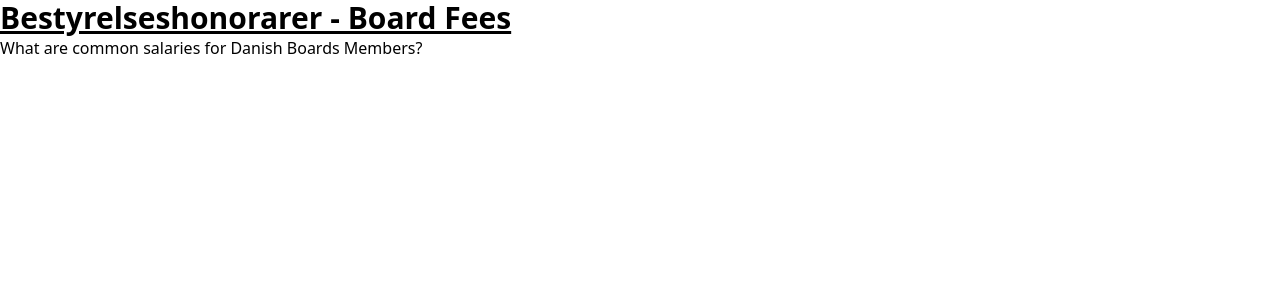
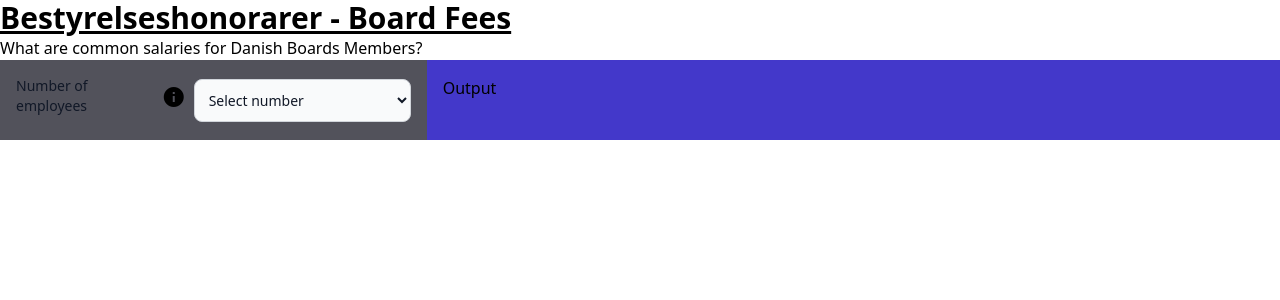
Before and after one commit to AdrianDaeschlein/ccg-honorar, a SvelteKit app in the folder ccg-honorar/: page / in a window 1280 px wide. Shown: the top 300 px of the page. Built offline with nearby package versions, Linux system fonts and the light colour scheme.

Commit message:
ADD first input field

```diff
--- a/ccg-honorar/src/routes/+page.svelte
+++ b/ccg-honorar/src/routes/+page.svelte
@@ -1,2 +1,56 @@
+<script lang="ts">
+
+</script>
+
+<style>
+    .tooltip:hover .tooltiptext {
+      visibility: visible;
+      opacity: 1;
+    }
+    .tooltiptext {
+      visibility: hidden;
+      width: 120px;
+      background-color: #555;
+      color: #fff;
+      text-align: center;
+      border-radius: 6px;
+      padding: 5px;
+      position: absolute;
+      z-index: 1;
+      opacity: 0;
+      transition: opacity 0.3s;
+    }
+    </style>
+
+<head>
+    <link rel="stylesheet" href="https://fonts.googleapis.com/icon?family=Material+Icons">
+</head>
 <h1 class="text-3xl font-bold underline">Bestyrelseshonorarer - Board Fees</h1>
 <p>What are common salaries for Danish Boards Members?</p>
+<div class="container mx-auto">
+    <div class="flex flex-col md:flex-row">
+        <div class="input-div w-full md:w-1/3 p-4 bg-zinc-600">
+            <!-- Single Input Component -->
+            <div class="flex items-center">
+                <label for="countries" class="block w-2/3  mb-2 text-sm font-medium text-gray-900 dark:text-white">Number of employees</label>
+                <div class="tooltip ml-2 mr-2">
+                    <span class="material-icons">info</span>
+                    <div class="tooltiptext">
+                      Select the number of employees in your organization
+                    </div>
+                  </div>
+                <select id="countries" class="bg-gray-50 border border-gray-300 text-gray-900 text-sm rounded-lg focus:ring-blue-500 focus:border-blue-500 block w-full p-2.5 dark:bg-gray-700 dark:border-gray-600 dark:placeholder-gray-400 dark:text-white dark:focus:ring-blue-500 dark:focus:border-blue-500">
+                    <option selected>Select number</option>
+                    <option value="1">1-4</option>
+                    <option value="2">5-9</option>
+                    <option value="3">10-50</option>
+                    <option value="4">50-250</option>
+                    <option value="5">250+</option>
+                </select>
+            </div>
+        </div>
+        <div class="output-div w-full md:w-2/3 p-4 bg-indigo-700">
+            Output
+        </div>
+    </div>
+</div>
```
